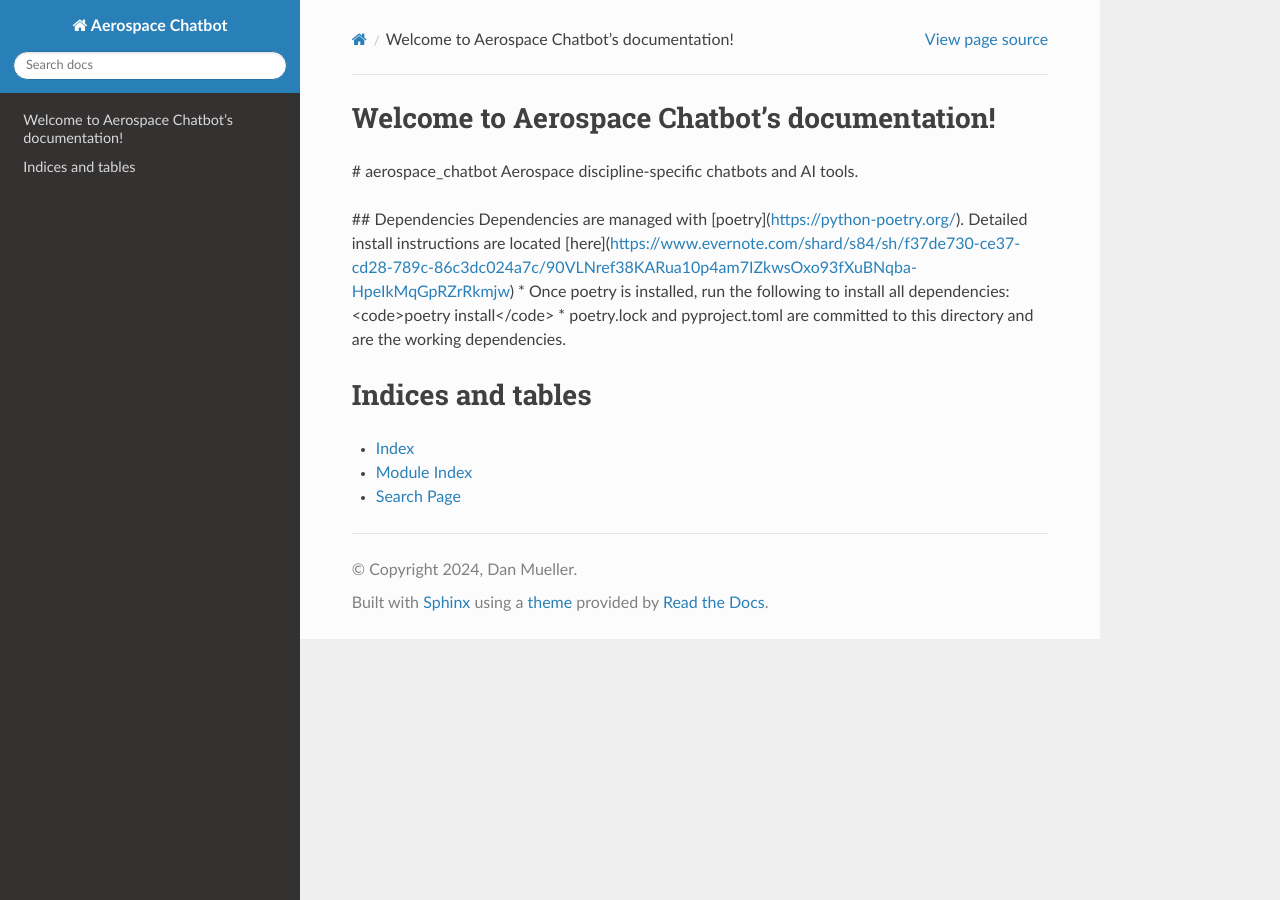
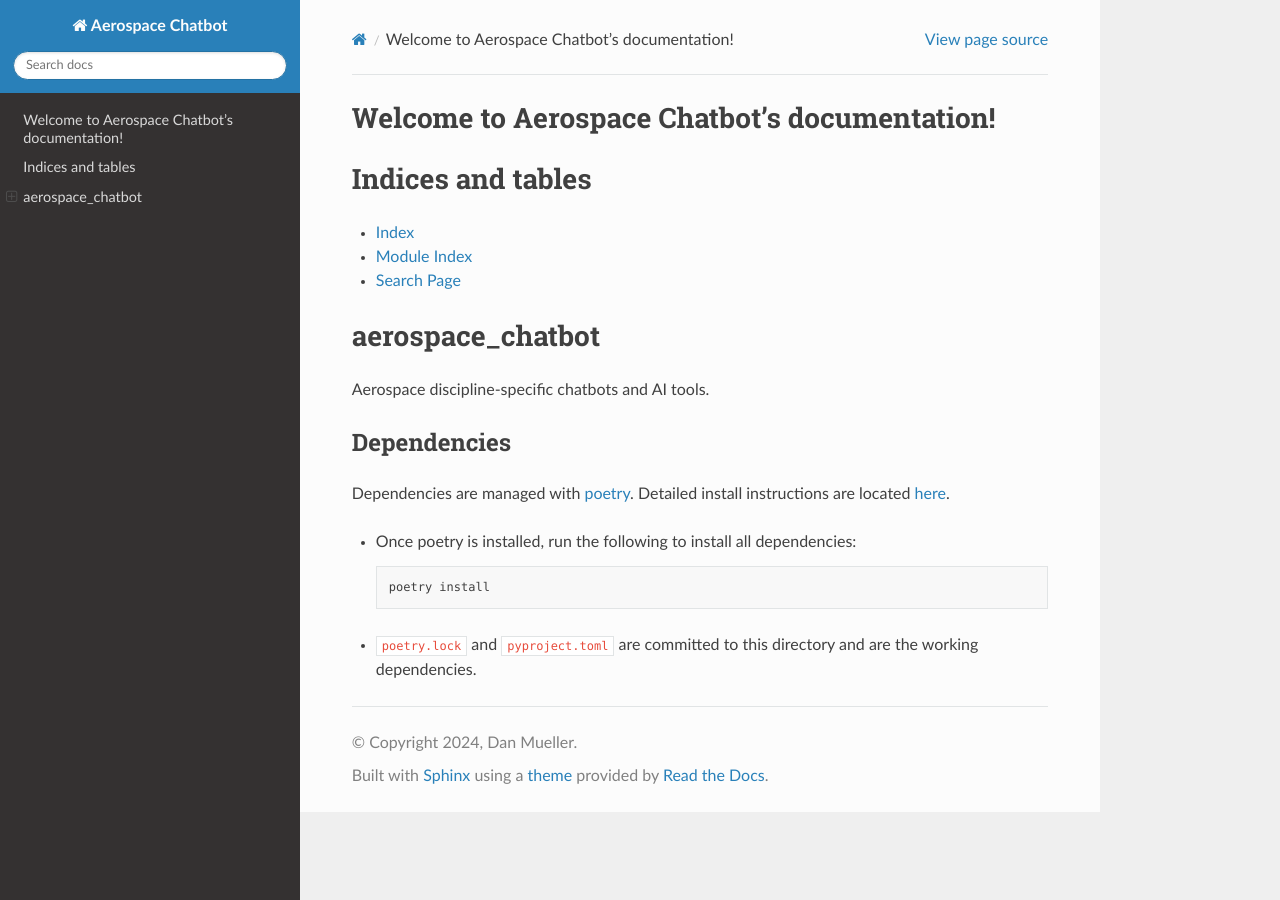
Before and after one commit to dan-s-mueller/aerospace_chatbot, a Sphinx documentation site: the page built from docs/index.rst, in a window 1280 px wide. Built offline with Sphinx 7.4.7 and the Read the Docs theme 2.0.0, drawn with Linux system fonts in a browser that asks for light colours.

Commit message:
Update documentation for aerospace_chatbot

```diff
--- a/docs/index.rst
+++ b/docs/index.rst
@@ -10,18 +10,23 @@ Welcome to Aerospace Chatbot's documentation!
    :caption: Contents:
    modules
 
-# aerospace_chatbot
-Aerospace discipline-specific chatbots and AI tools.
-
-## Dependencies
-Dependencies are managed with [poetry](https://python-poetry.org/). Detailed install instructions are located [here](https://www.evernote.com/shard/s84/sh/f37de730-ce37-cd28-789c-86c3dc024a7c/90VLNref38KARua10p4am7IZkwsOxo93fXuBNqba-HpeIkMqGpRZrRkmjw)
-* Once poetry is installed, run the following to install all dependencies: <code>poetry install</code>
-* poetry.lock and pyproject.toml are committed to this directory and are the working dependencies.
-
-
 Indices and tables
 ==================
 
 * :ref:`genindex`
 * :ref:`modindex`
 * :ref:`search`
+
+aerospace_chatbot
+=================
+Aerospace discipline-specific chatbots and AI tools.
+
+Dependencies
+------------
+Dependencies are managed with `poetry <https://python-poetry.org/>`_. Detailed install instructions are located `here <https://www.evernote.com/shard/s84/sh/f37de730-ce37-cd28-789c-86c3dc024a7c/90VLNref38KARua10p4am7IZkwsOxo93fXuBNqba-HpeIkMqGpRZrRkmjw>`_.
+
+* Once poetry is installed, run the following to install all dependencies::
+
+    poetry install
+
+* ``poetry.lock`` and ``pyproject.toml`` are committed to this directory and are the working dependencies.
```
